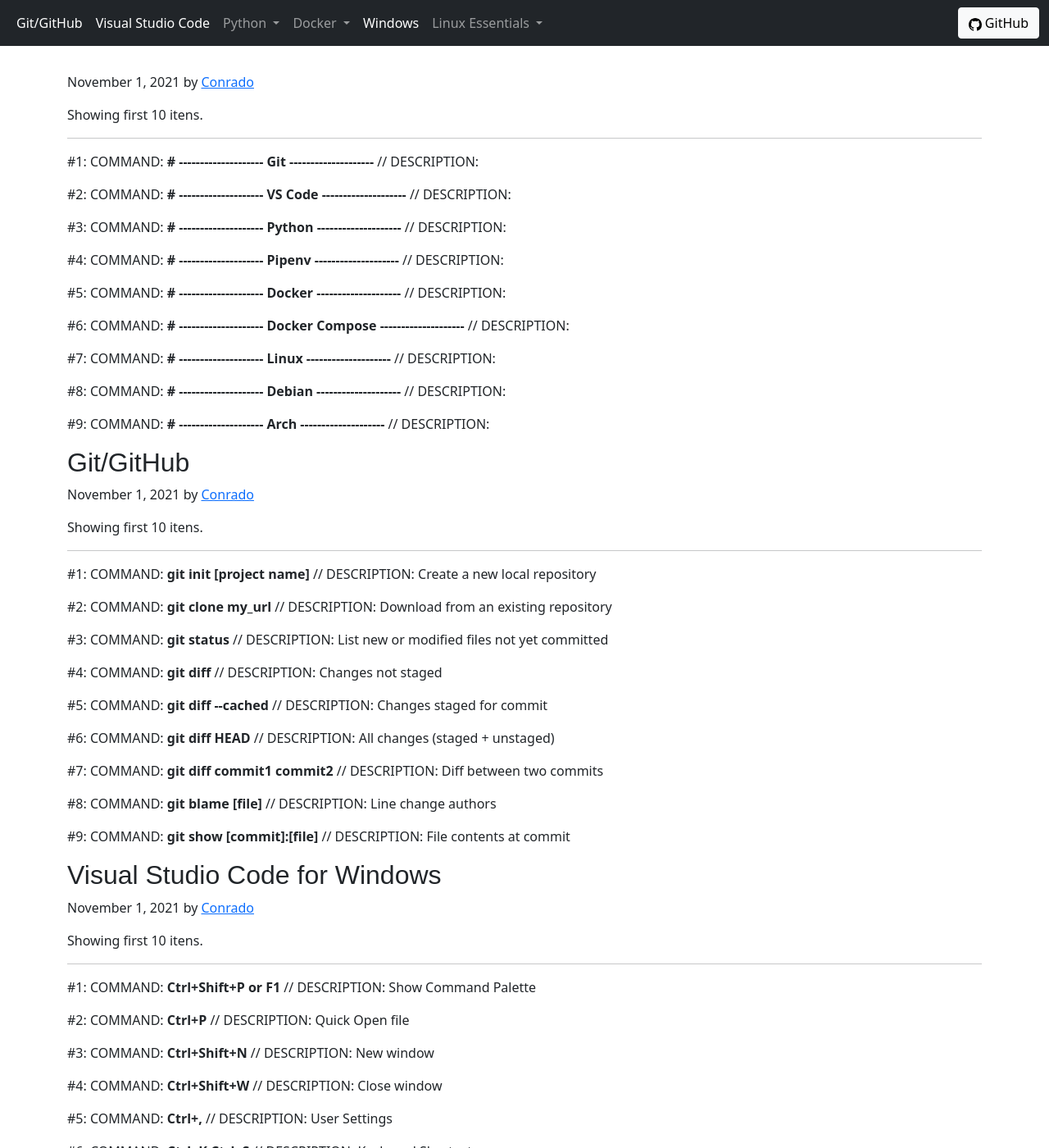
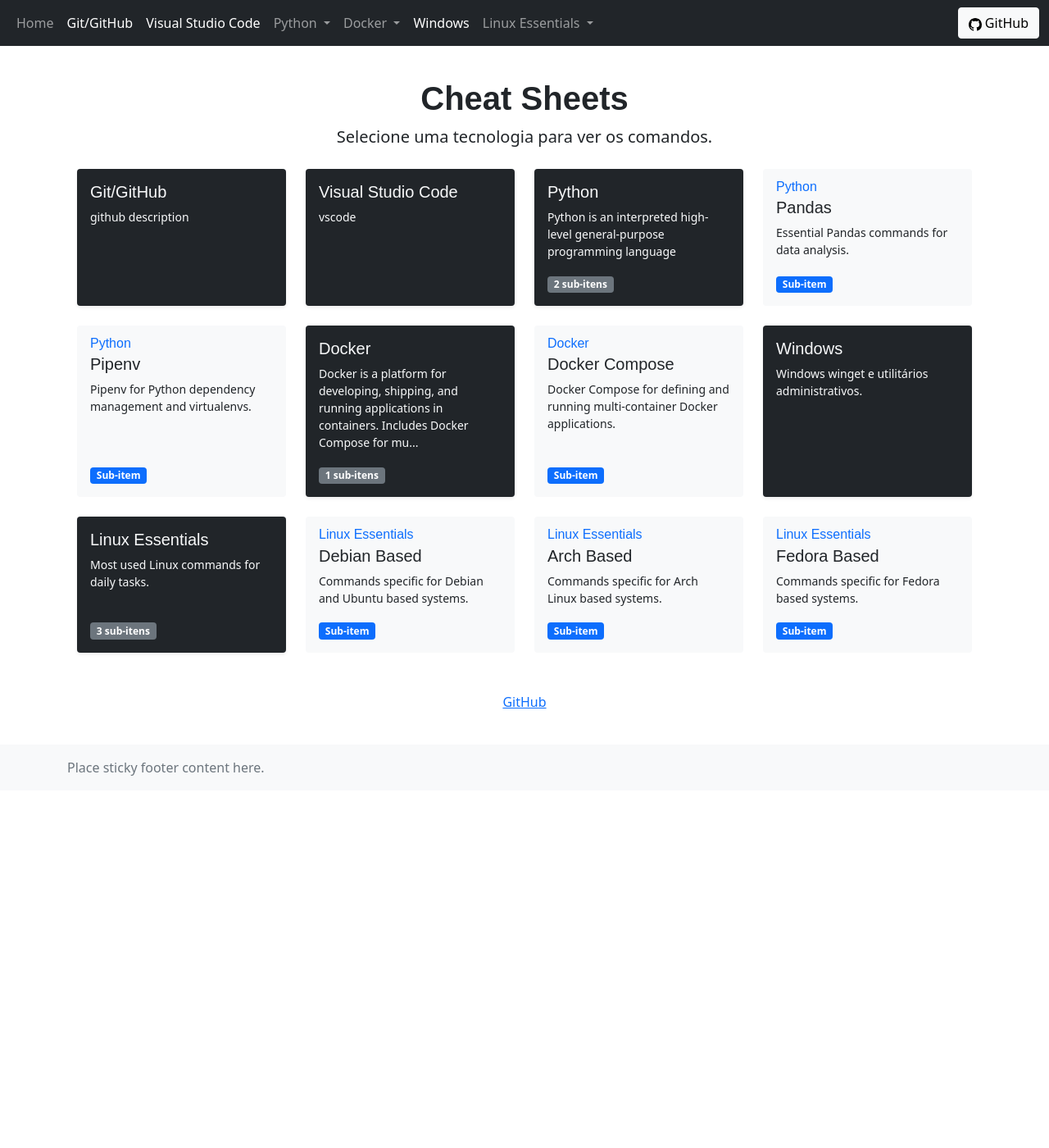
Before and after one commit to ConradoAlmeida/cheatsheets, a Jekyll site: the page built from index.html, in a window 1280 px wide and 1400 px high. Shown: the whole window at 82% size. Built offline with Jekyll 4.4.1, drawn with Linux system fonts in a browser that asks for light colours; some of the changed text lies outside the part shown.

Commit message:
reestilização da pagina inicial

```diff
--- a/_layouts/default.html
+++ b/_layouts/default.html
@@ -76,6 +76,9 @@
     </button>
     <div class="collapse navbar-collapse" id="navbarNav">
       <ul class="navbar-nav">
+        <li class="nav-item">
+          <a class="nav-link" href="{{ '/' | relative_url }}">Home</a>
+        </li>
         {% for lang in site.data.lang-data %}
           {% if lang.children %}
             <li class="nav-item dropdown">
--- a/index.html
+++ b/index.html
@@ -1,33 +1,56 @@
 ---
 layout: default
 ---
-{% assign dados = site.data.store-data | group_by:"grupo"%}
 
+{% assign langs = site.data.lang-data %}
 
-
-
-<div class="col-md-12">
-
- {% for dado in dados %}
-
-      <article class="blog-post">
-        <h2 class="blog-post-title">{{dado.name}}</h2>
-        <p class="blog-post-meta">November 1, 2021 by <a href="#">Conrado</a></p>
-
-        <p>Showing first 10 itens.</p>
-        <hr>
-        {% for item in dado.items %}
-        {% if forloop.index < 10 %}
-
-                                <p> #{{forloop.index}}: COMMAND: <strong>{{item.comandos}}</strong> // DESCRIPTION: {{item.descricao}}</p>
-        {% endif %}
+<div class="container py-3">
+  <div class="text-center mb-4">
+    <h1 class="display-6 fw-bold">Cheat Sheets</h1>
+    <p class="lead">Selecione uma tecnologia para ver os comandos.</p>
+  </div>
+  <div class="row row-cols-1 row-cols-sm-2 row-cols-md-3 row-cols-lg-4 g-4">
+    {% for lang in langs %}
+      <div class="col">
+        <a href="{{ lang.page }}" class="text-decoration-none text-reset">
+          <div class="card h-100 shadow-sm border-0 bg-dark text-light">
+            <div class="card-body d-flex flex-column justify-content-between">
+              <div>
+                <h5 class="card-title mb-2">{{ lang['lang-name'] }}</h5>
+                <p class="card-text small mb-3">{{ lang.description | strip_html | truncate: 120 }}</p>
+              </div>
+              {% if lang.children %}
+                <div class="mt-auto">
+                  <span class="badge bg-secondary">{{ lang.children | size }} sub-itens</span>
+                </div>
+              {% endif %}
+            </div>
+          </div>
+        </a>
+      </div>
+      {% if lang.children %}
+        {% for child in lang.children %}
+          <div class="col">
+            <a href="{{ child.page }}" class="text-decoration-none text-reset">
+              <div class="card h-100 border-0 bg-light">
+                <div class="card-body d-flex flex-column justify-content-between">
+                  <div>
+                    <h6 class="card-subtitle mb-1 text-primary">{{ lang['lang-name'] }}</h6>
+                    <h5 class="card-title mb-2">{{ child['lang-name'] }}</h5>
+                    <p class="card-text small mb-3">{{ child.description | strip_html | truncate: 110 }}</p>
+                  </div>
+                  <div class="mt-auto">
+                    <span class="badge bg-primary">Sub-item</span>
+                  </div>
+                </div>
+              </div>
+            </a>
+          </div>
         {% endfor %}
-      </article>
-{% endfor %}
-
+      {% endif %}
+    {% endfor %}
+  </div>
+  <div class="text-center mt-5">
+    <a class="github-button" href="https://github.com/ConradoAlmeida/cheatsheets/" aria-label="ConradoAlmeida/cheatsheets on GitHub">GitHub</a>
+  </div>
 </div>
-
-<!-- Place this tag where you want the button to render. -->
-<!-- Place this tag where you want the button to render. -->
-<!-- Place this tag where you want the button to render. -->
-<a class="github-button" href="https://github.com/ConradoAlmeida/cheatsheets/" aria-label="ConradoAlmeida/cheatsheets on GitHub">GitHub</a>
```
